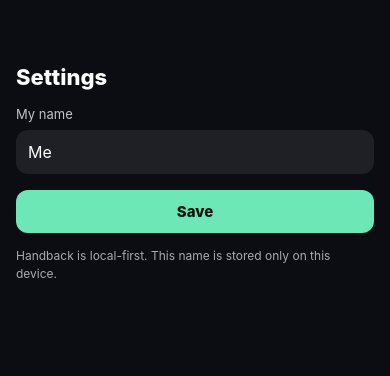
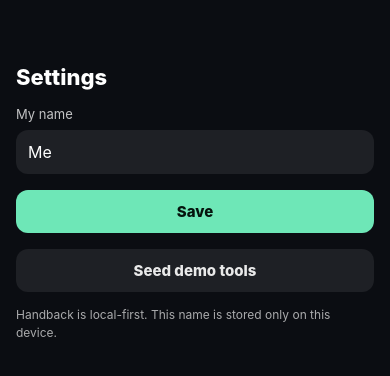
Before and after one commit to yellowsunagent/handback, a React Native app in the folder app/: screen /Settings in a window 390 px wide. Shown: the top 376 px of the page. Built offline with nearby package versions, Linux system fonts and the light colour scheme.

Commit message:
Add demo seeding and README demo script

```diff
--- a/app/src/screens/SettingsScreen.tsx
+++ b/app/src/screens/SettingsScreen.tsx
@@ -1,8 +1,9 @@
 import React from 'react';
-import { Pressable, StyleSheet, Text, TextInput, View } from 'react-native';
+import { Alert, Pressable, StyleSheet, Text, TextInput, View } from 'react-native';
 import type { NativeStackScreenProps } from '@react-navigation/native-stack';
 import type { RootStackParamList } from '../types/nav';
-import { loadState, setMyName } from '../storage/store';
+import { addTool, loadState, setMyName } from '../storage/store';
+import { newId } from '../lib/id';
 
 type Props = NativeStackScreenProps<RootStackParamList, 'Settings'>;
 
@@ -27,6 +28,31 @@ export function SettingsScreen({ navigation }: Props) {
     }
   }
 
+  async function onSeedDemo() {
+    const confirmed = await new Promise<boolean>((resolve) => {
+      Alert.alert('Seed demo tools?', 'Adds a handful of tools to make demos fast.', [
+        { text: 'Cancel', style: 'cancel', onPress: () => resolve(false) },
+        { text: 'Add demo tools', style: 'default', onPress: () => resolve(true) },
+      ]);
+    });
+    if (!confirmed) return;
+
+    const state = await loadState();
+    const ownerName = state.myName || 'Me';
+
+    const names = ['Drill', 'Socket set', 'Hammer', 'Ladder', 'Leaf blower'];
+    for (const n of names) {
+      await addTool({
+        id: await newId('tool'),
+        name: n,
+        ownerName,
+        createdAt: new Date().toISOString(),
+      });
+    }
+
+    Alert.alert('Done', 'Demo tools added.');
+  }
+
   return (
     <View style={styles.container}>
       <Text style={styles.title}>Settings</Text>
@@ -44,9 +70,11 @@ export function SettingsScreen({ navigation }: Props) {
         <Text style={styles.btnText}>{saving ? 'Saving…' : 'Save'}</Text>
       </Pressable>
 
-      <Text style={styles.note}>
-        Handback is local-first. This name is stored only on this device.
-      </Text>
+      <Pressable style={[styles.btn, styles.secondary]} onPress={() => void onSeedDemo()}>
+        <Text style={styles.secondaryText}>Seed demo tools</Text>
+      </Pressable>
+
+      <Text style={styles.note}>Handback is local-first. This name is stored only on this device.</Text>
     </View>
   );
 }
@@ -71,5 +99,7 @@ const styles = StyleSheet.create({
   },
   btnDisabled: { opacity: 0.6 },
   btnText: { color: '#05140d', fontSize: 15, fontWeight: '800' },
+  secondary: { backgroundColor: 'rgba(255,255,255,0.08)' },
+  secondaryText: { color: 'rgba(255,255,255,0.9)', fontSize: 15, fontWeight: '800' },
   note: { marginTop: 14, color: 'rgba(255,255,255,0.65)', fontSize: 12, lineHeight: 18 },
 });
```
Also changed, not shown: 1 other file (tests, documents, lock files or other folders).
